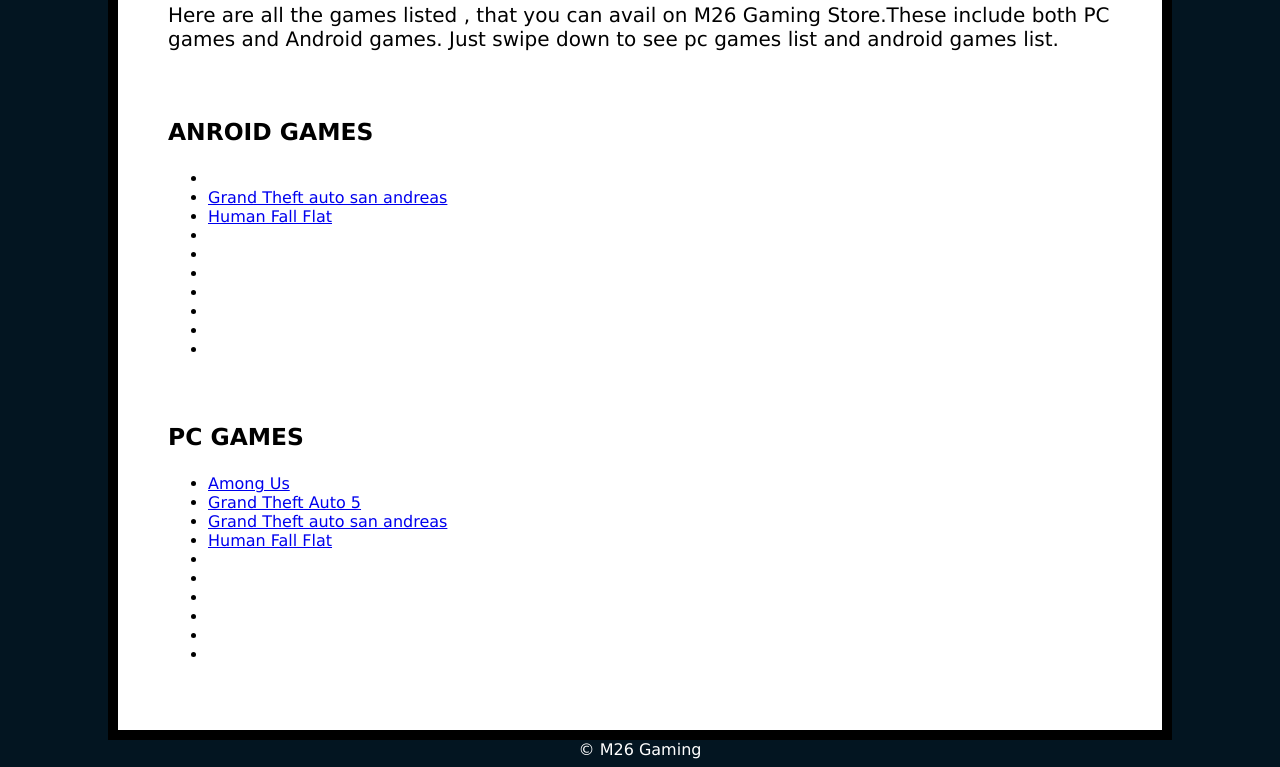
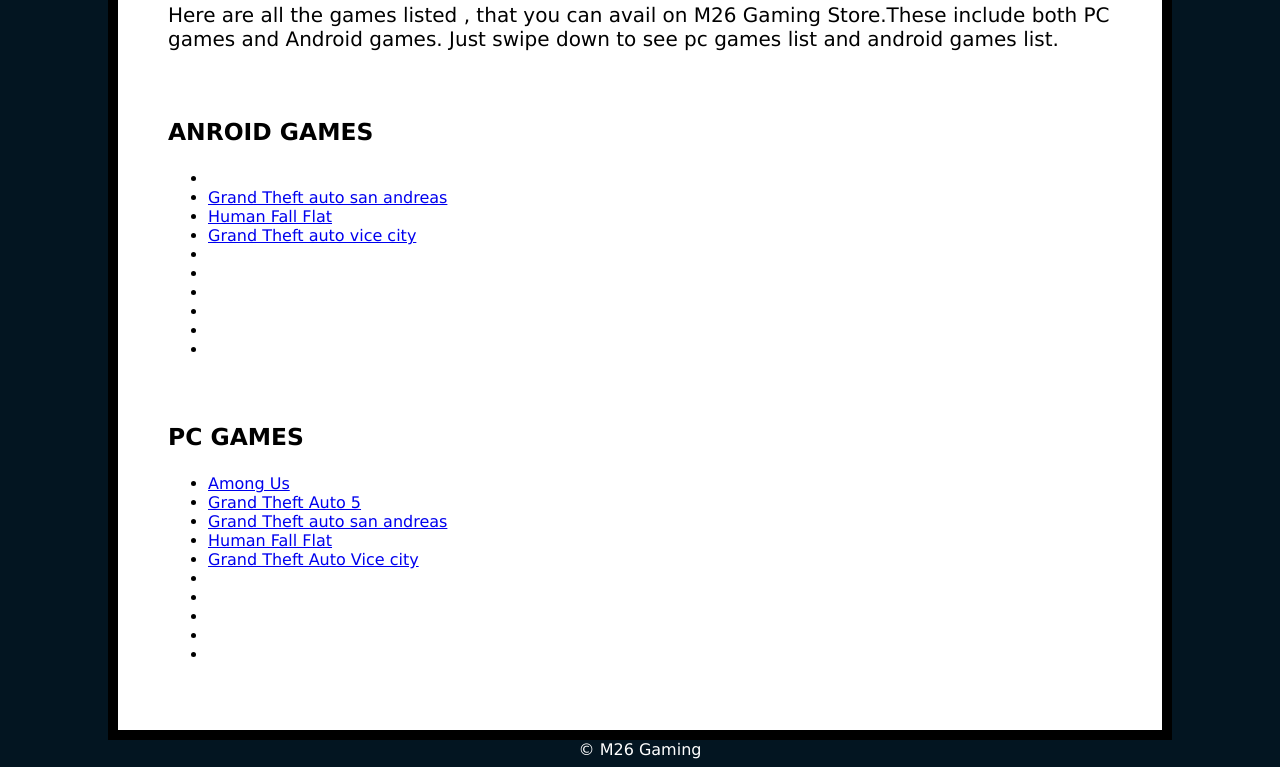
Before and after one commit to M26Gaming/allgame, a plain HTML site: page index.html in a window 1280 px wide. Shown: the part 405-1172 px from the top of the page. Drawn offline with Linux system fonts and the light colour scheme.

Commit message:
allgames

```diff
--- a/index.html
+++ b/index.html
@@ -34,7 +34,7 @@
 	<li><a href=""></a> </li>
 	<li><a href="https://m26gaming.github.io/sanandroid/">Grand Theft auto san andreas</a> </li>
 	<li><a href="https://m26gaming.github.io/HUMAN-FALL-FLAT/">Human Fall Flat</a> </li>
-	<li><a href=""></a> </li>
+	<li><a href="https://m26gaming.github.io/viceandroid/">Grand Theft auto vice city</a> </li>
 	<li><a href=""></a> </li>
 	<li><a href=""></a> </li>
 	<li><a href=""></a> </li>
@@ -51,7 +51,7 @@
 	<li><a href="https://m26gaming.github.io/san/">Grand Theft auto san andreas</a> </li>
 	<li><a href="https://m26gaming.github.io/human-fall-flat-pc/">Human Fall Flat</a> </li>
 
-	<li><a href=""></a> </li>
+	<li><a href="https://m26gaming.github.io/vcpc/">Grand Theft Auto Vice city</a> </li>
 	<li><a href=""></a> </li>
 	<li><a href=""></a> </li>
 	<li><a href=""></a> </li>
```
